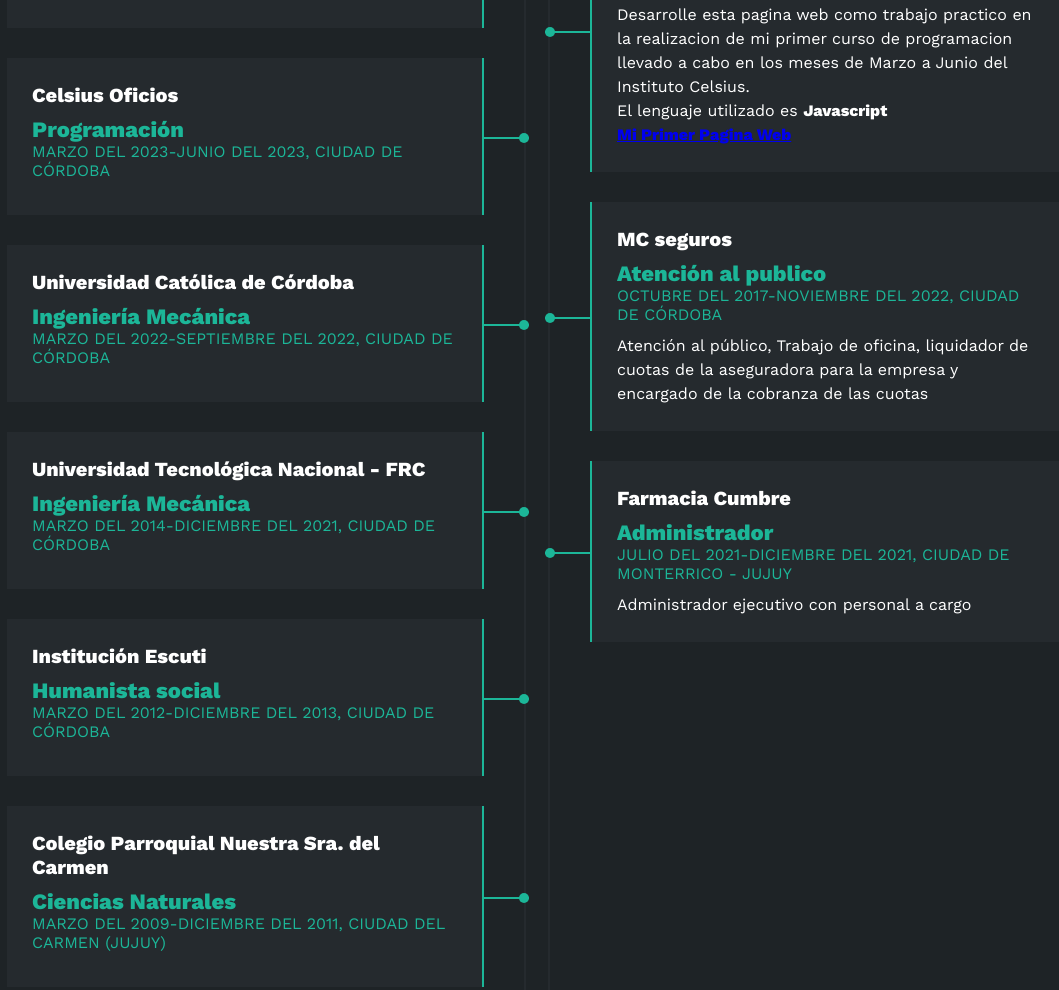
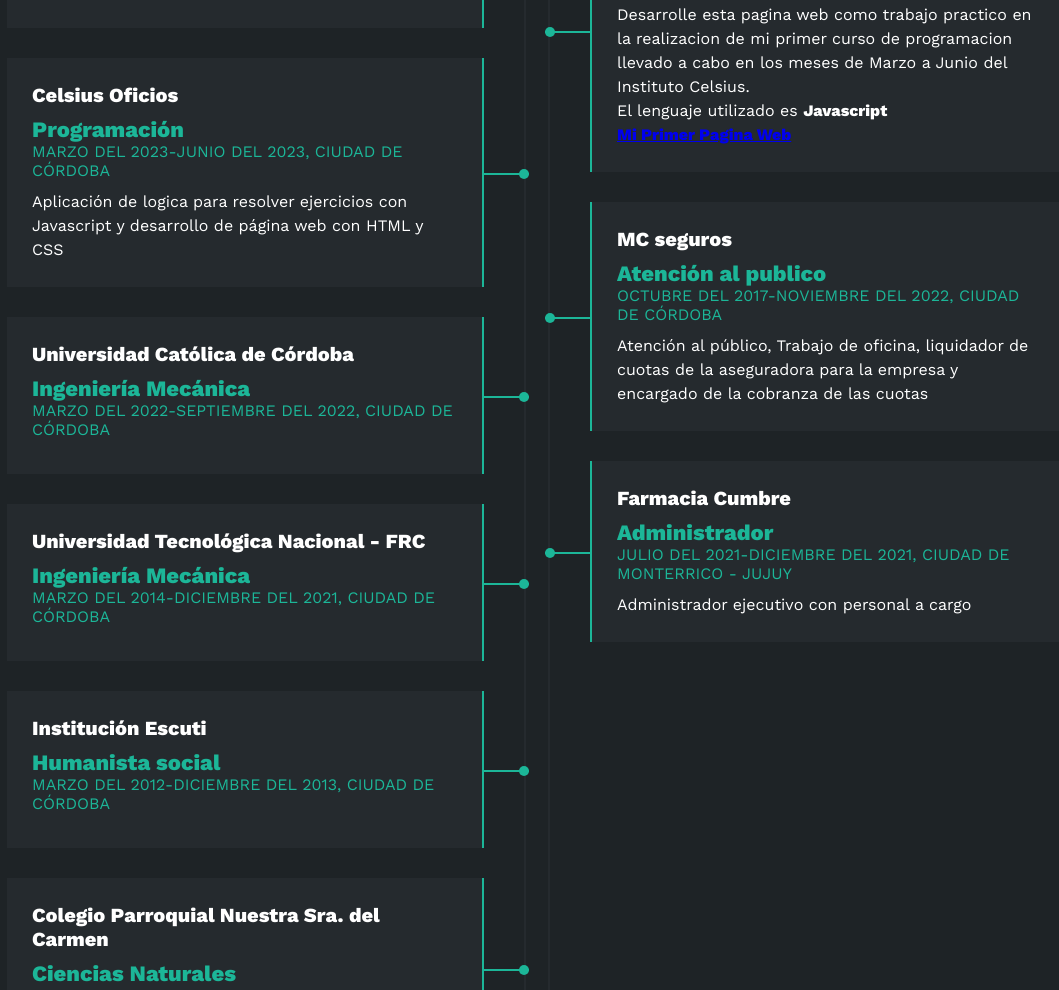
Before and after one commit to RamiCanevari/ramicanevari.github.io, a plain HTML site: page index.html in a window 1280 px wide. Shown: the part 1799-2789 px from the top of the page, without its empty margins (103-1162 px from the left). Drawn offline with nearby package versions, Linux system fonts and the light colour scheme.

Commit message:
Update index.html

```diff
--- a/index.html
+++ b/index.html
@@ -117,6 +117,7 @@
                         <h4>Celsius Oficios</h4>
                         <span class="casa">Programación</span>
                         <span class="fecha">MARZO DEL 2023-JUNIO DEL 2023, CIUDAD DE CÓRDOBA</span>
+                        <p>Aplicación de logica para resolver ejercicios con Javascript y desarrollo de página web con HTML y CSS</p>
                         <div class="contenedori">
                             <div class="circuloi"></div>
                         </div>
```
